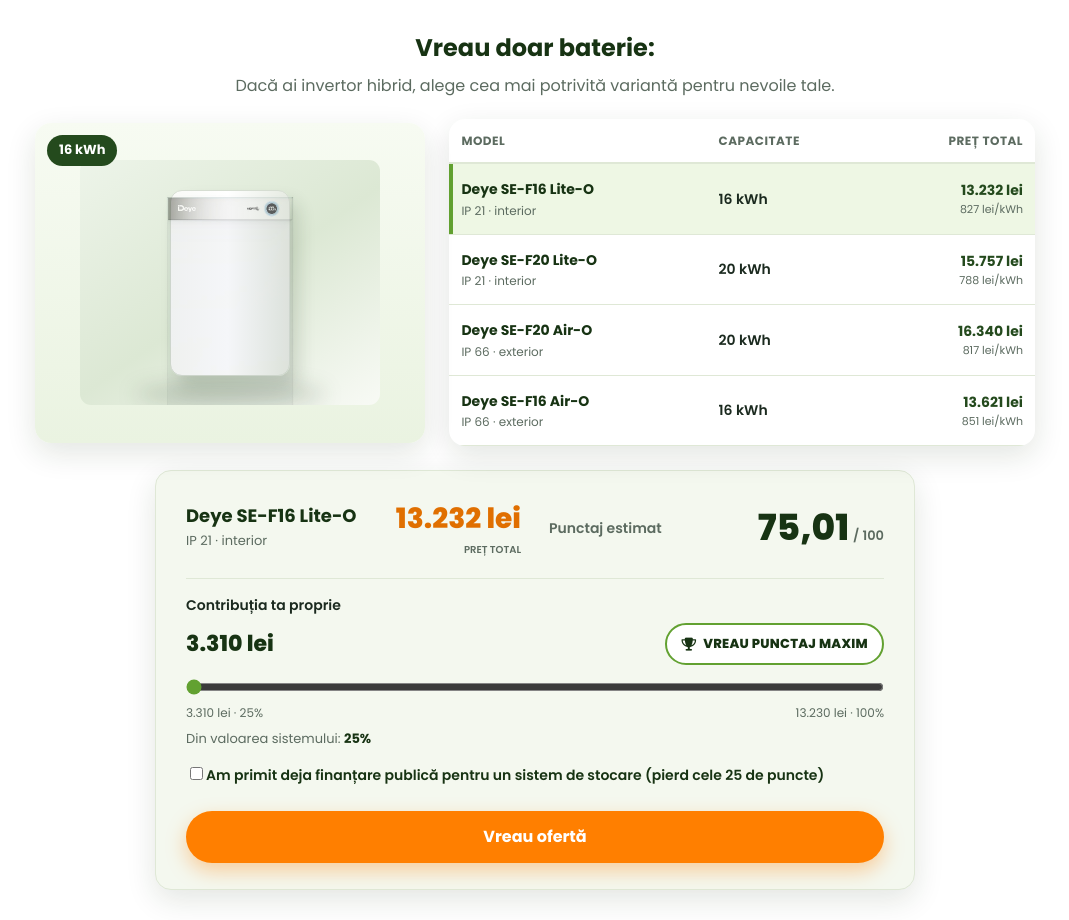
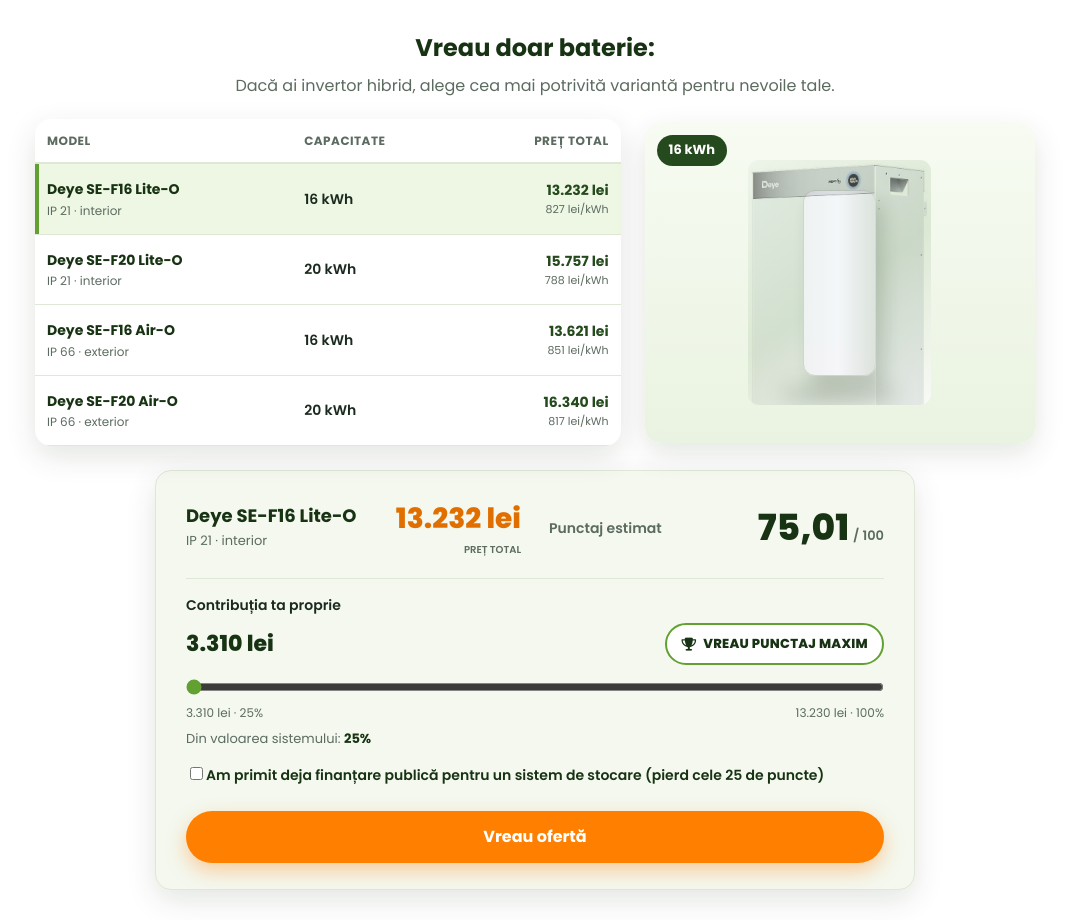
Before and after one commit to eerik98-cmd/solar-invest-marketing, a plain HTML site: page ro/index.html in a window 1280 px wide. Shown: the part 1064-1984 px from the top of the page, without its empty margins (105-1174 px from the left). Drawn offline with Linux system fonts and the light colour scheme.

Commit message:
Casa Verde: battery picker — table left, image right, variant order
- Variant order: F16 Lite, F20 Lite, F16 Air, F20 Air
- New side-view battery photo, cropped to its true proportions
- Image moved to the right column

Claude-Session: https://claude.ai/code/session_01GRUCUnxgLAUKgzDaGzmaZv

```diff
--- a/assets/css/casa-verde-2026.css
+++ b/assets/css/casa-verde-2026.css
@@ -444,7 +444,7 @@ body:not([data-features~="flux"]) .cta-actions .btn-ghost:hover{background:var(-
 .battery-pick-intro{margin-bottom:20px;text-align:center}
 .battery-pick-intro h3{margin:0 0 6px;font-size:24px;color:var(--green-deep)}
 .battery-pick-intro p{margin:0;color:var(--muted)}
-.battery-pick-grid{display:grid;grid-template-columns:minmax(0,4fr) minmax(0,6fr);gap:24px;align-items:center}
+.battery-pick-grid{display:grid;grid-template-columns:minmax(0,6fr) minmax(0,4fr);gap:24px;align-items:center}
 .battery-pick-art{position:relative;display:flex;align-items:center;justify-content:center;min-height:320px;padding:16px;border-radius:var(--radius);background:linear-gradient(180deg,#f7fbf2,#eaf3e1);box-shadow:var(--shadow)}
 .battery-pick-art img{max-height:300px;width:auto;max-width:100%;object-fit:contain}
 .battery-pick-label{position:absolute;top:12px;left:12px;padding:5px 12px;border-radius:999px;background:var(--green-dark);color:#fff;font-size:13px;font-weight:700}
--- a/ro/index.html
+++ b/ro/index.html
@@ -13,7 +13,7 @@
     <link rel="icon" href="../assets/img/logo/prlogo.png">
     <link rel="alternate" hreflang="hu" href="../hu/index.html">
     <link rel="stylesheet" href="../assets/css/fontawesome.min.css">
-    <link rel="stylesheet" href="../assets/css/casa-verde-2026.css?v=20261119p">
+    <link rel="stylesheet" href="../assets/css/casa-verde-2026.css?v=20261119q">
     <script src="../assets/js/casa-verde-2026.js?v=20261117e" defer></script>
 </head>
 <!--
@@ -103,10 +103,6 @@
                         <p>Dacă ai invertor hibrid, alege cea mai potrivită variantă pentru nevoile tale.</p>
                     </div>
                     <div class="battery-pick-grid">
-                        <div class="battery-pick-art">
-                            <span class="battery-art"><img src="../assets/img/casa-verde/deye-nept-front.png" width="430" height="789" alt="Baterie Deye, imagine demonstrativă"></span>
-                            <span class="battery-pick-label" data-selected-kwh>16 kWh</span>
-                        </div>
                         <div class="battery-pick-table-wrap">
                             <table class="battery-pick-table" aria-label="Alege bateria">
                                 <thead><tr><th>Model</th><th>Capacitate</th><th class="r">Preț total</th></tr></thead>
@@ -121,18 +117,22 @@
                                     <td class="battery-pick-kwh">20 kWh</td>
                                     <td class="r"><strong>15.757 lei</strong><small>788 lei/kWh</small></td>
                                 </tr>
+                                <tr class="battery-pick-row" data-battery-option data-model="Deye SE-F16 Air-O" data-type="IP 66 · exterior" data-kwh="16" data-price="13621" aria-pressed="false" tabindex="0">
+                                    <td><span class="battery-pick-name">Deye SE-F16 Air-O</span><span class="battery-pick-type">IP 66 · exterior</span></td>
+                                    <td class="battery-pick-kwh">16 kWh</td>
+                                    <td class="r"><strong>13.621 lei</strong><small>851 lei/kWh</small></td>
+                                </tr>
                                 <tr class="battery-pick-row" data-battery-option data-model="Deye SE-F20 Air-O" data-type="IP 66 · exterior" data-kwh="20" data-price="16340" aria-pressed="false" tabindex="0">
                                     <td><span class="battery-pick-name">Deye SE-F20 Air-O</span><span class="battery-pick-type">IP 66 · exterior</span></td>
                                     <td class="battery-pick-kwh">20 kWh</td>
                                     <td class="r"><strong>16.340 lei</strong><small>817 lei/kWh</small></td>
                                 </tr>
-                                <tr class="battery-pick-row" data-battery-option data-model="Deye SE-F16 Air-O" data-type="IP 66 · exterior" data-kwh="16" data-price="13621" aria-pressed="false" tabindex="0">
-                                    <td><span class="battery-pick-name">Deye SE-F16 Air-O</span><span class="battery-pick-type">IP 66 · exterior</span></td>
-                                    <td class="battery-pick-kwh">16 kWh</td>
-                                    <td class="r"><strong>13.621 lei</strong><small>851 lei/kWh</small></td>
-                                </tr>
                                 </tbody>
                             </table>
+                        </div>
+                        <div class="battery-pick-art">
+                            <span class="battery-art"><img src="../assets/img/casa-verde/deye-nept-side.jpg" width="498" height="815" alt="Baterie Deye, imagine demonstrativă"></span>
+                            <span class="battery-pick-label" data-selected-kwh>16 kWh</span>
                         </div>
                     </div>
                 </div>
```
Also changed, not shown: hu/index.html (+10 -10 lines), assets/img/casa-verde/deye-nept-side.jpg (added).
